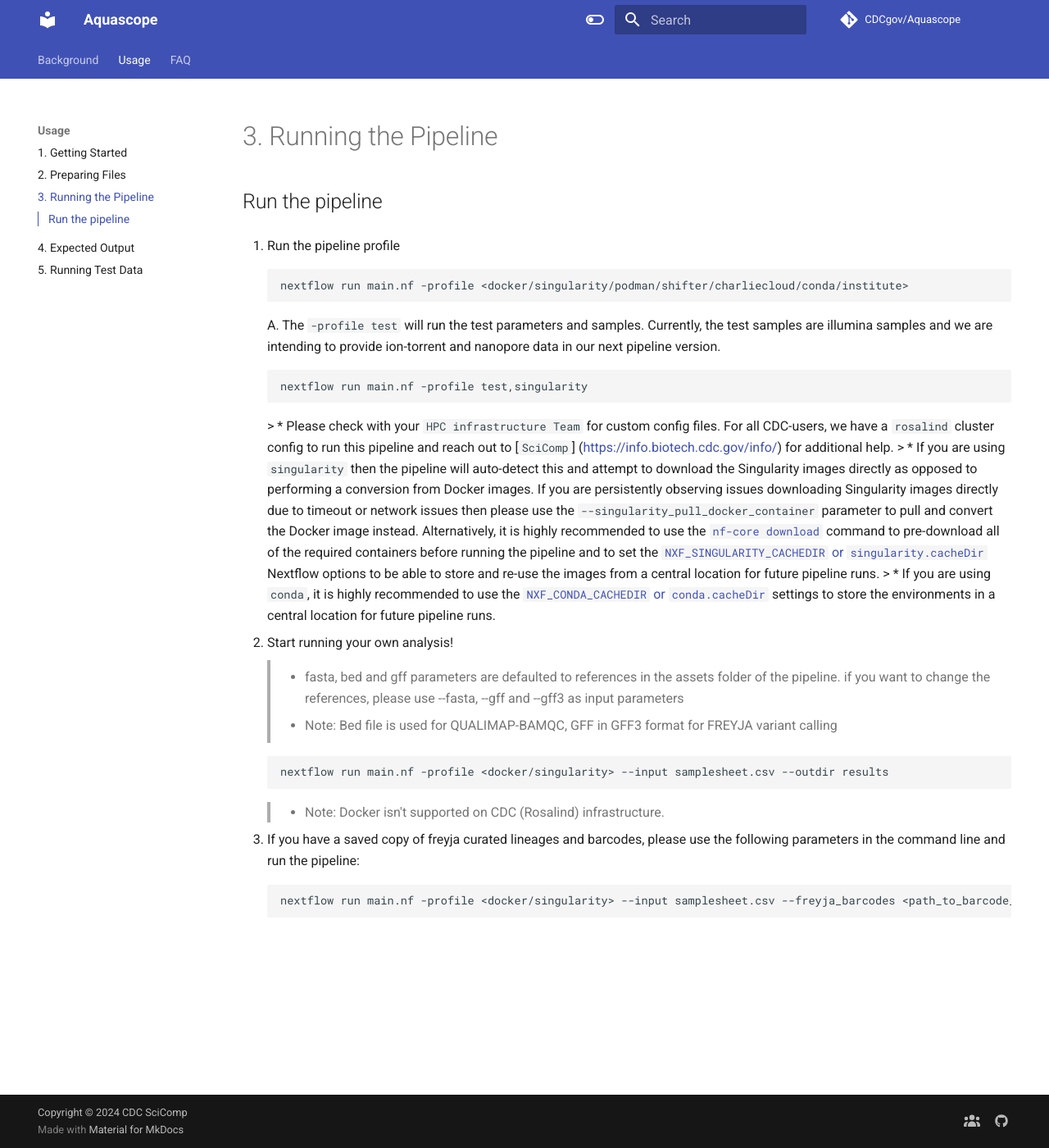
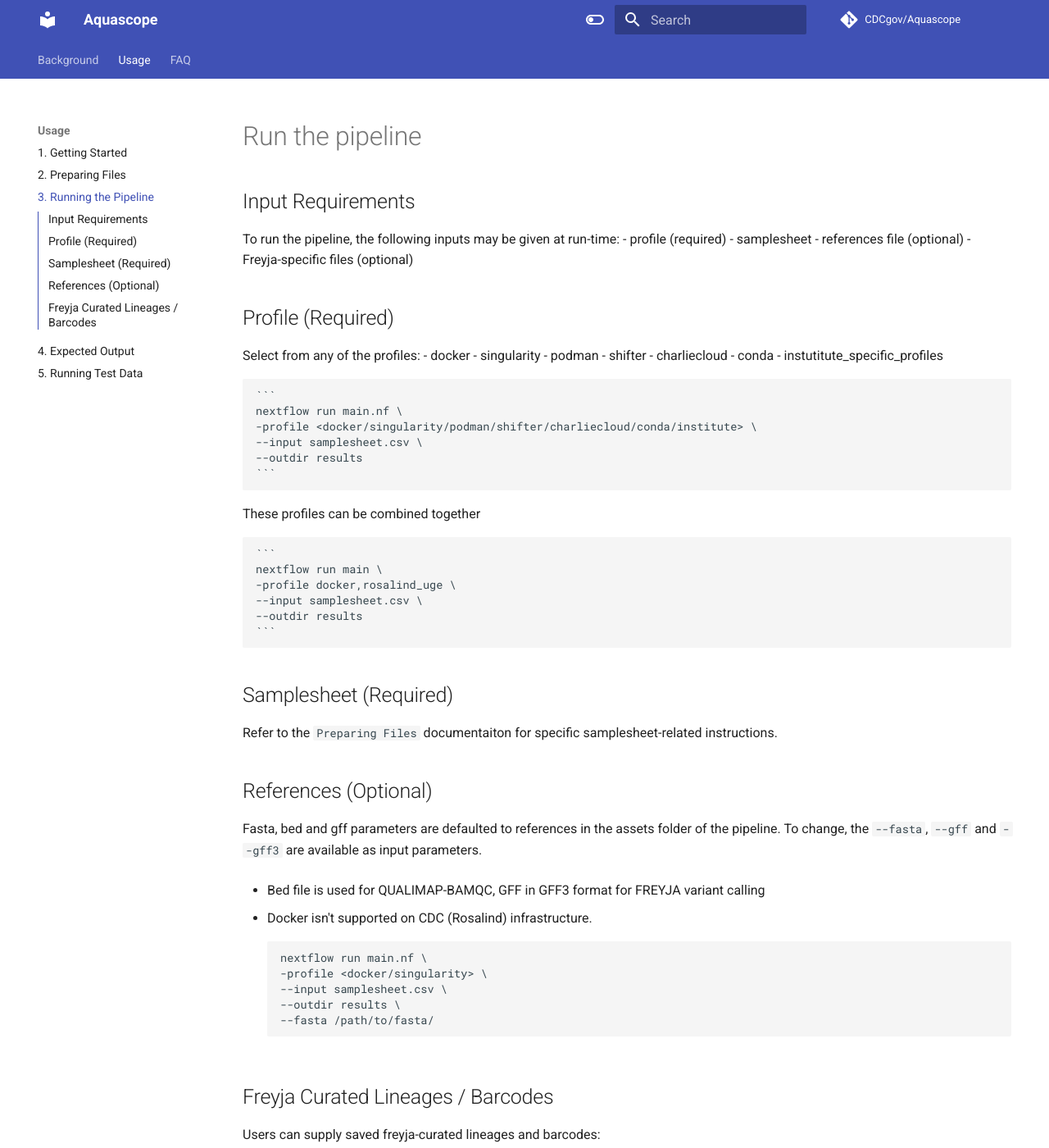
Before and after one commit to CDCgov/aquascope, an MkDocs documentation site: the page built from docs/user-guide/run.md, in a window 1280 px wide and 1400 px high. Shown: the whole window at 82% size. Built offline with MkDocs 1.6.1 and Material for MkDocs 9.7.7, drawn with Linux system fonts in a browser that asks for light colours; comment, search, counter and statistics services are not loaded; the version menu is left out; some of the changed text lies outside the part shown.

Commit message:
docs: clean preparing and run docs

````diff
--- a/docs/user-guide/run.md
+++ b/docs/user-guide/run.md
@@ -1,29 +1,64 @@
-## Run the pipeline
+# Run the pipeline
 
-5. Run the pipeline profile
-    ```
-    nextflow run main.nf -profile <docker/singularity/podman/shifter/charliecloud/conda/institute>
-    ```
-    A. The `-profile test` will run the test parameters and samples. Currently, the test samples are illumina samples and we are intending to provide ion-torrent and nanopore data in our next pipeline version.
-    ```
-    nextflow run main.nf -profile test,singularity
-    ```
-    > * Please check with your `HPC infrastructure Team` for custom config files. For all CDC-users, we have a `rosalind` cluster config to run this pipeline and reach out to [`SciComp`] (https://info.biotech.cdc.gov/info/) for additional help.
-    > * If you are using `singularity` then the pipeline will auto-detect this and attempt to download the Singularity images directly as opposed to performing a conversion from Docker images. If you are persistently observing issues downloading Singularity images directly due to timeout or network issues then please use the `--singularity_pull_docker_container` parameter to pull and convert the Docker image instead. Alternatively, it is highly recommended to use the [`nf-core download`](https://nf-co.re/tools/#downloading-pipelines-for-offline-use) command to pre-download all of the required containers before running the pipeline and to set the [`NXF_SINGULARITY_CACHEDIR` or `singularity.cacheDir`](https://www.nextflow.io/docs/latest/singularity.html?#singularity-docker-hub) Nextflow options to be able to store and re-use the images from a central location for future pipeline runs.
-    > * If you are using `conda`, it is highly recommended to use the [`NXF_CONDA_CACHEDIR` or `conda.cacheDir`](https://www.nextflow.io/docs/latest/conda.html) settings to store the environments in a central location for future pipeline runs.
+## Input Requirements
+To run the pipeline, the following inputs may be given at run-time:
+- profile (required)
+- samplesheet
+- references file (optional)
+- Freyja-specific files (optional)
 
-6.  Start running your own analysis!
-
-    > * fasta, bed and gff parameters are defaulted to references in the assets folder of the pipeline. if you want to change the references, please use --fasta, --gff and --gff3 as input parameters
-
-    >* Note: Bed file is used for QUALIMAP-BAMQC, GFF in GFF3 format for FREYJA variant calling
+## Profile (Required)
+Select from any of the profiles:
+- docker
+- singularity
+- podman
+- shifter
+- charliecloud
+- conda
+- instutitute_specific_profiles
 
     ```
-    nextflow run main.nf -profile <docker/singularity> --input samplesheet.csv --outdir results
+    nextflow run main.nf \
+    -profile <docker/singularity/podman/shifter/charliecloud/conda/institute> \
+    --input samplesheet.csv \
+    --outdir results
     ```
-    >* Note: Docker isn't supported on CDC (Rosalind) infrastructure.
 
-7. If you have a saved copy of freyja curated lineages and barcodes, please use the following parameters in the command line and run the pipeline:
+These profiles can be combined together
+
     ```
-    nextflow run main.nf -profile <docker/singularity> --input samplesheet.csv --freyja_barcodes <path_to_barcode_file> --freyja_lineages_meta <path_to_lineage_file> --outdir results
+    nextflow run main \
+    -profile docker,rosalind_uge \
+    --input samplesheet.csv \
+    --outdir results
     ```
+
+## Samplesheet (Required)
+Refer to the `Preparing Files` documentaiton for specific samplesheet-related instructions.
+
+## References (Optional)
+Fasta, bed and gff parameters are defaulted to references in the assets folder of the pipeline. To change, the `--fasta`, `--gff` and `--gff3` are available as input parameters.
+
+- Bed file is used for QUALIMAP-BAMQC, GFF in GFF3 format for FREYJA variant calling
+
+- Docker isn't supported on CDC (Rosalind) infrastructure.
+
+    ```
+    nextflow run main.nf \
+    -profile <docker/singularity> \
+    --input samplesheet.csv \
+    --outdir results \
+    --fasta /path/to/fasta/
+    ```
+
+## Freyja Curated Lineages / Barcodes
+Users can supply saved freyja-curated lineages and barcodes:
+
+```
+nextflow run main.nf \
+    -profile <docker/singularity> \
+    --input samplesheet.csv \
+    --freyja_barcodes <path_to_barcode_file> \
+    --freyja_lineages_meta <path_to_lineage_file> \
+    --outdir results
+    ```
````
Also changed, not shown: docs/user-guide/preparing-files.md (+11 -9 lines).
